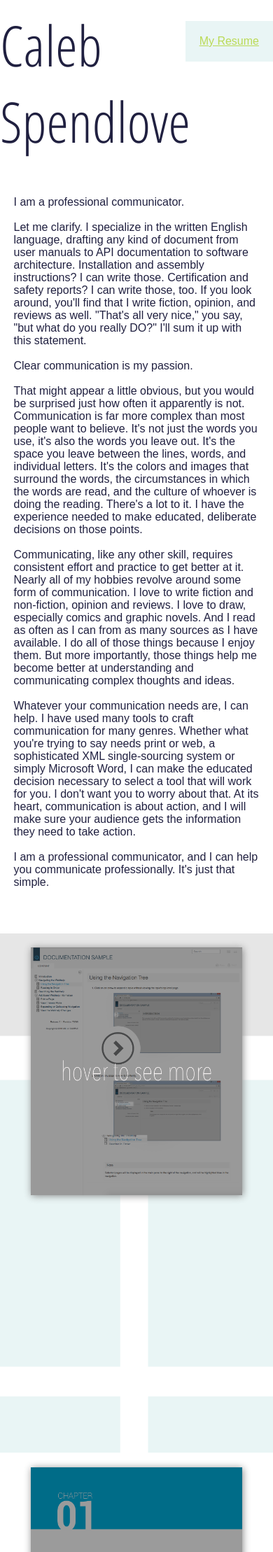
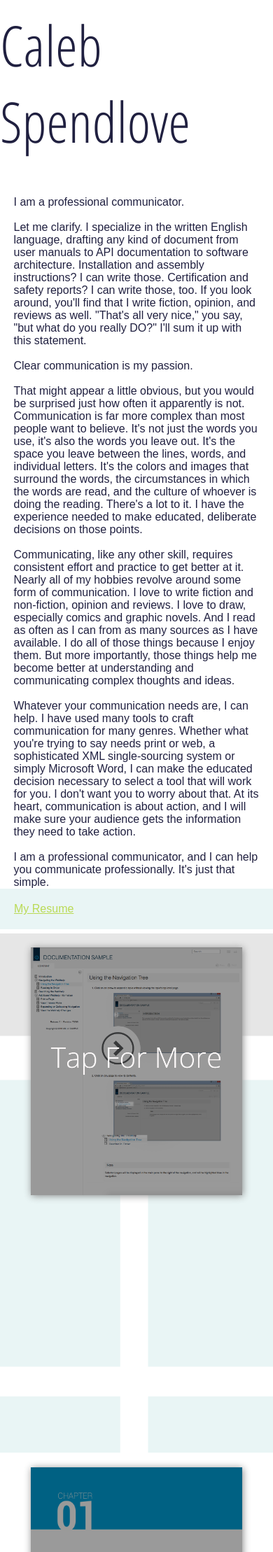
Before and after one commit to CalebSpendlove/CalebSpendlove.github.io, a PHP site: page / in a window 390 px wide. Shown: the top 2218 px of the page at 70% size. Run offline with PHP 8.4, Linux system fonts and the light colour scheme.

Commit message:
Mobilizing
Changed all the images for mobile stuff, pretty sure I've got the mobile-ness working okay without a complete redesign.

```diff
--- a/index.html
+++ b/index.html
@@ -18,7 +18,12 @@
             	<p>Read More...</p>
 			</div>
 			<div>
-				<a href="pages/webhelpArtifact.html"><img src="media/webhelpSample hover.png"></a>
+				<a href="pages/webhelpArtifact.html">
+					<picture>
+						<source media="(orientation: portrait)" srcset="media/webhelpSample_mobile.png">
+						<img src="media/webhelpSample_hover.png">
+					</picture>
+				</a>
 			</div>
 		</div>
 		<div class="colorBlock">
@@ -29,7 +34,12 @@
             	<p>Read More...</p>
 			</div>
 			<div>
-				<a href="pages/installArtifact.html"><img src="media/Installation Manual Sample hover.png"></a>
+				<a href="pages/installArtifact.html">
+					<picture>
+						<source media="(orientation: portrait)" srcset="media/Installation_Manual_Sample_mobile.png">
+						<img src="media/Installation_Manual_Sample_hover.png">
+					</picture>
+				</a>
 			</div>
 		</div>
 		</div>
@@ -40,7 +50,12 @@
             	<p>Read More...</p>
 			</div>
 			<div>
-				<a href="pages/dataDisplayArtifact.html"><img src="media/dataDisplay hover.png"></a>
+				<a href="pages/dataDisplayArtifact.html">
+					<picture>
+						<source media="(orientation:portrait)" srcset="media/dataDisplayLarge_mobile.png">
+						<img src="media/dataDisplay_hover.png">
+					</picture>
+				</a>
 			</div>
 		</div>
 		<div id="footer">
--- a/pages/installArtifact.html
+++ b/pages/installArtifact.html
@@ -16,7 +16,7 @@
 			<div id="headerButton"><a href="../index.html">Return Home</a></div>
 		</div>
 		<div>
-			<a href="../media/Installation Manual Sample.pdf" target="_blank"><img class="center" src="../media/Installation Manual Sample.png"></a>
+			<a href="../media/Installation Manual Sample.pdf" target="_blank"><img class="center" src="../media/Installation_Manual_Sample.png"></a>
 		</div>
 		<div id="footer">
 			<ul>
--- a/styles/main.css
+++ b/styles/main.css
@@ -192,7 +192,10 @@ a:hover {
 		text-align: left;
 	}
 	#headerButton {
-		top: 30px
+		position: initial;
+		float: left;
+		width: 90%;
+
 	}
 	.artifact .summary {
 		display: none;
```
Also changed, not shown: media/Installation_Manual_Sample.png (renamed from media/Installation Manual Sample.png), media/Installation_Manual_Sample_hover.png (renamed from media/Installation Manual Sample hover.png), media/Installation_Manual_Sample_mobile.png (added), media/dataDisplayLarge_mobile.png (added), media/dataDisplay_hover.png (renamed from media/dataDisplay hover.png), media/webhelpSample_hover.png (renamed from media/webhelpSample hover.png), media/webhelpSample_mobile.png (added).
